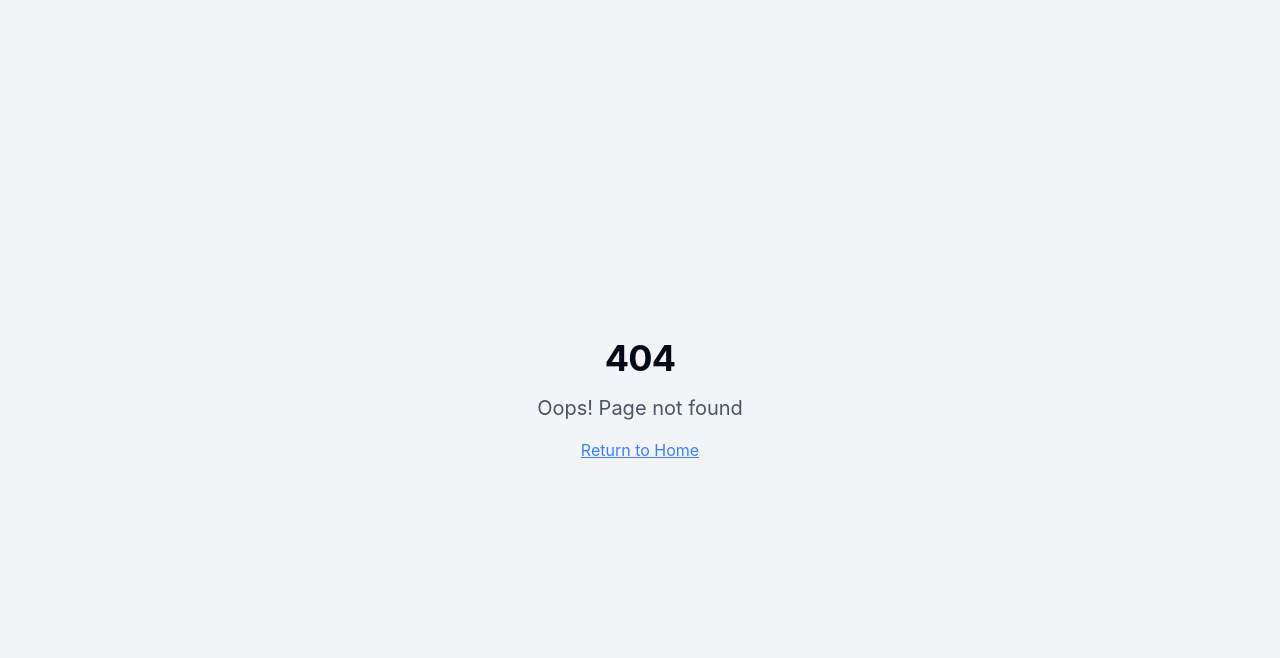
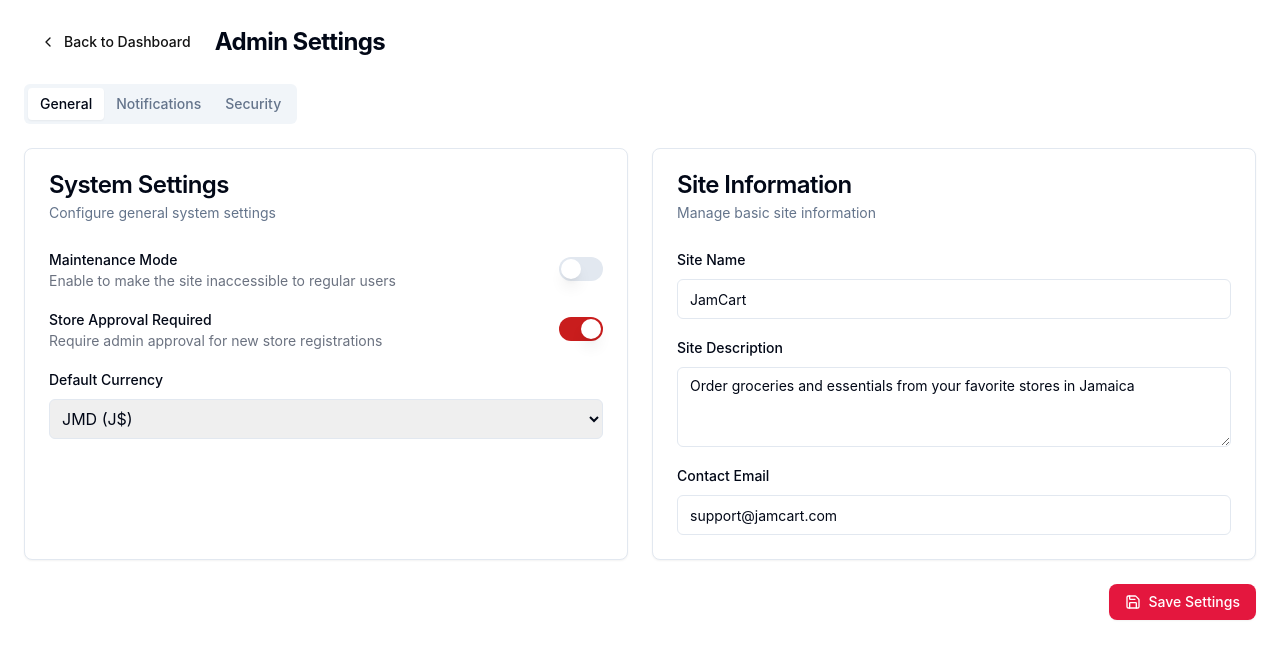
Before and after one commit to erick-cls/jamcart-convenience-hub, a React (Vite) app: page /admin/settings in a window 1280 px wide. Before the commit this address had no page. Shown: the top 658 px of the page. Built offline with nearby package versions, Linux system fonts and the light colour scheme; sample sign-in values are in the browser's storage.

Commit message:
Fix admin settings
This commit addresses issues related to admin settings.

```diff
--- a/src/App.tsx
+++ b/src/App.tsx
@@ -14,6 +14,7 @@ import HowItWorks from "./pages/HowItWorks";
 import About from "./pages/About";
 import AdminDashboard from "./pages/admin/Dashboard";
 import OrdersPage from "./pages/admin/orders/OrdersPage";
+import SettingsPage from "./pages/admin/SettingsPage";
 import ProfilePage from "./pages/ProfilePage";
 import NotFound from "./pages/NotFound";
 
@@ -37,6 +38,7 @@ const App = () => (
             <Route path="/profile" element={<ProfilePage />} />
             <Route path="/admin/dashboard" element={<AdminDashboard />} />
             <Route path="/admin/orders" element={<OrdersPage />} />
+            <Route path="/admin/settings" element={<SettingsPage />} />
             <Route path="*" element={<NotFound />} />
           </Routes>
         </BrowserRouter>
--- /dev/null
+++ b/src/pages/admin/SettingsPage.tsx
@@ -0,0 +1,244 @@
+
+import { useState } from 'react';
+import { useNavigate } from 'react-router-dom';
+import { useAuth } from '@/context/AuthContext';
+import { toast } from 'sonner';
+import { Card, CardHeader, CardTitle, CardDescription, CardContent } from '@/components/ui/card';
+import { Button } from '@/components/ui/button';
+import { Input } from '@/components/ui/input';
+import { Label } from '@/components/ui/label';
+import { Textarea } from '@/components/ui/textarea';
+import { Switch } from '@/components/ui/switch';
+import { Tabs, TabsContent, TabsList, TabsTrigger } from '@/components/ui/tabs';
+import { ChevronLeft, Save, Bell, Lock, Store, RefreshCcw } from 'lucide-react';
+import ActionButton from '@/components/ui/ActionButton';
+
+const SettingsPage = () => {
+  const { user } = useAuth();
+  const navigate = useNavigate();
+
+  const [notifyNewOrders, setNotifyNewOrders] = useState(true);
+  const [notifyOrderStatus, setNotifyOrderStatus] = useState(true);
+  const [maintenanceMode, setMaintenanceMode] = useState(false);
+  const [storeApproval, setStoreApproval] = useState(true);
+
+  // Mock store currency options
+  const currencies = [
+    { label: 'JMD (J$)', value: 'JMD' },
+    { label: 'USD ($)', value: 'USD' }
+  ];
+
+  const [selectedCurrency, setSelectedCurrency] = useState('JMD');
+
+  if (!user?.isAdmin) {
+    navigate('/');
+    return null;
+  }
+
+  const handleSaveSettings = () => {
+    // In a real app, this would save settings to a database
+    toast.success("Settings saved successfully");
+  };
+
+  return (
+    <div className="p-6 max-w-7xl mx-auto">
+      <div className="flex items-center mb-6">
+        <ActionButton
+          variant="ghost"
+          className="mr-2"
+          icon={<ChevronLeft className="h-4 w-4" />}
+          onClick={() => navigate('/admin/dashboard')}
+        >
+          Back to Dashboard
+        </ActionButton>
+        <h1 className="text-2xl font-bold">Admin Settings</h1>
+      </div>
+
+      <Tabs defaultValue="general" className="w-full">
+        <TabsList className="mb-4">
+          <TabsTrigger value="general">General</TabsTrigger>
+          <TabsTrigger value="notifications">Notifications</TabsTrigger>
+          <TabsTrigger value="security">Security</TabsTrigger>
+        </TabsList>
+
+        <TabsContent value="general">
+          <div className="grid grid-cols-1 md:grid-cols-2 gap-6">
+            <Card>
+              <CardHeader>
+                <CardTitle>System Settings</CardTitle>
+                <CardDescription>Configure general system settings</CardDescription>
+              </CardHeader>
+              <CardContent className="space-y-4">
+                <div className="flex items-center justify-between">
+                  <div>
+                    <Label htmlFor="maintenance-mode">Maintenance Mode</Label>
+                    <p className="text-sm text-gray-500">
+                      Enable to make the site inaccessible to regular users
+                    </p>
+                  </div>
+                  <Switch
+                    id="maintenance-mode"
+                    checked={maintenanceMode}
+                    onCheckedChange={setMaintenanceMode}
+                  />
+                </div>
+
+                <div className="flex items-center justify-between">
+                  <div>
+                    <Label htmlFor="store-approval">Store Approval Required</Label>
+                    <p className="text-sm text-gray-500">
+                      Require admin approval for new store registrations
+                    </p>
+                  </div>
+                  <Switch
+                    id="store-approval"
+                    checked={storeApproval}
+                    onCheckedChange={setStoreApproval}
+                  />
+                </div>
+
+                <div className="space-y-2">
+                  <Label htmlFor="currency">Default Currency</Label>
+                  <select
+                    id="currency"
+                    className="w-full p-2 border rounded-md"
+                    value={selectedCurrency}
+                    onChange={(e) => setSelectedCurrency(e.target.value)}
+                  >
+                    {currencies.map(currency => (
+                      <option key={currency.value} value={currency.value}>
+                        {currency.label}
+                      </option>
+                    ))}
+                  </select>
+                </div>
+              </CardContent>
+            </Card>
+
+            <Card>
+              <CardHeader>
+                <CardTitle>Site Information</CardTitle>
+                <CardDescription>Manage basic site information</CardDescription>
+              </CardHeader>
+              <CardContent className="space-y-4">
+                <div className="space-y-2">
+                  <Label htmlFor="site-name">Site Name</Label>
+                  <Input id="site-name" defaultValue="JamCart" />
+                </div>
+
+                <div className="space-y-2">
+                  <Label htmlFor="site-description">Site Description</Label>
+                  <Textarea
+                    id="site-description"
+                    defaultValue="Order groceries and essentials from your favorite stores in Jamaica"
+                  />
+                </div>
+
+                <div className="space-y-2">
+                  <Label htmlFor="contact-email">Contact Email</Label>
+                  <Input
+                    id="contact-email"
+                    type="email"
+                    defaultValue="support@jamcart.com"
+                  />
+                </div>
+              </CardContent>
+            </Card>
+          </div>
+        </TabsContent>
+
+        <TabsContent value="notifications">
+          <Card>
+            <CardHeader>
+              <CardTitle>Notification Preferences</CardTitle>
+              <CardDescription>Configure admin notification settings</CardDescription>
+            </CardHeader>
+            <CardContent className="space-y-4">
+              <div className="flex items-center justify-between">
+                <div>
+                  <Label htmlFor="notify-orders">New Order Notifications</Label>
+                  <p className="text-sm text-gray-500">
+                    Receive notifications when new orders are placed
+                  </p>
+                </div>
+                <Switch
+                  id="notify-orders"
+                  checked={notifyNewOrders}
+                  onCheckedChange={setNotifyNewOrders}
+                />
+              </div>
+
+              <div className="flex items-center justify-between">
+                <div>
+                  <Label htmlFor="notify-status">Order Status Notifications</Label>
+                  <p className="text-sm text-gray-500">
+                    Receive notifications when order status changes
+                  </p>
+                </div>
+                <Switch
+                  id="notify-status"
+                  checked={notifyOrderStatus}
+                  onCheckedChange={setNotifyOrderStatus}
+                />
+              </div>
+
+              <div className="space-y-2">
+                <Label htmlFor="notification-email">Notification Email</Label>
+                <Input
+                  id="notification-email"
+                  type="email"
+                  defaultValue="admin@jamcart.com"
+                />
+              </div>
+            </CardContent>
+          </Card>
+        </TabsContent>
+
+        <TabsContent value="security">
+          <Card>
+            <CardHeader>
+              <CardTitle>Security Settings</CardTitle>
+              <CardDescription>Configure account security options</CardDescription>
+            </CardHeader>
+            <CardContent className="space-y-4">
+              <div className="space-y-2">
+                <Button variant="outline" className="w-full flex items-center justify-center gap-2">
+                  <Lock className="h-4 w-4" />
+                  Change Admin Password
+                </Button>
+              </div>
+
+              <div className="space-y-2">
+                <Button variant="outline" className="w-full flex items-center justify-center gap-2">
+                  <RefreshCcw className="h-4 w-4" />
+                  Refresh API Keys
+                </Button>
+              </div>
+
+              <div className="space-y-2">
+                <Label htmlFor="session-timeout">Session Timeout (minutes)</Label>
+                <Input
+                  id="session-timeout"
+                  type="number"
+                  defaultValue="60"
+                  min="1"
+                />
+              </div>
+            </CardContent>
+          </Card>
+        </TabsContent>
+      </Tabs>
+
+      <div className="mt-6 flex justify-end">
+        <ActionButton
+          onClick={handleSaveSettings}
+          icon={<Save className="h-4 w-4" />}
+        >
+          Save Settings
+        </ActionButton>
+      </div>
+    </div>
+  );
+};
+
+export default SettingsPage;
```
